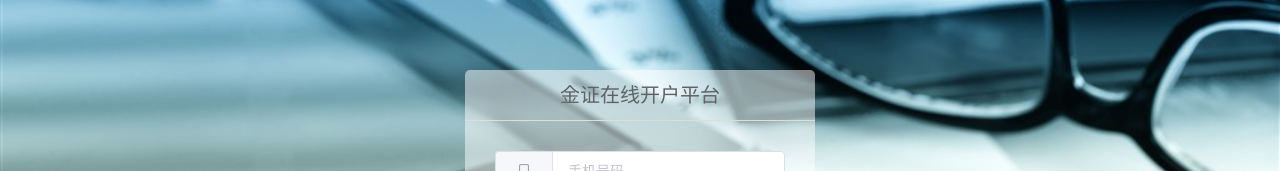
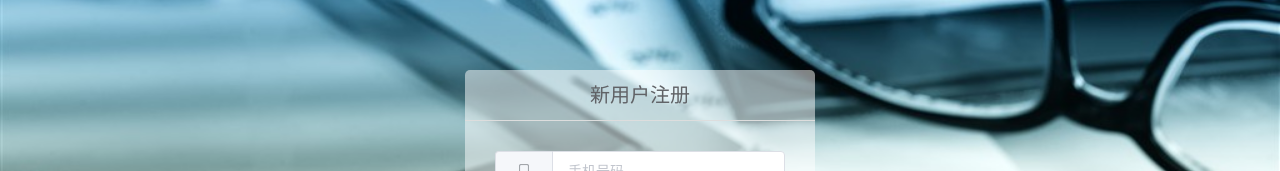
Before and after one commit to chenmianhan/vue-open-account-frontend, a Vue app in the folder vue-openaccount/: page /#/signup in a window 1280 px wide. Shown: the part 140-311 px from the top of the page. Built offline with nearby package versions, Linux system fonts and the light colour scheme.

Commit message:
注册界面修改

```diff
--- a/vue-openaccount/src/pages/SignUp.vue
+++ b/vue-openaccount/src/pages/SignUp.vue
@@ -1,7 +1,7 @@
 <template>
     <div class="login-wrap">
         <div class="ms-login">
-            <div class="ms-title">金证在线开户平台</div>
+            <div class="ms-title">新用户注册</div>
             <el-form :model="ruleForm" status-icon :rules="rules" ref="ruleForm" label-width="0px" class="ms-content">
                 <el-form-item prop="username">
                     <el-input v-model="ruleForm.username" placeholder="手机号码">
@@ -58,6 +58,7 @@
                         console.log(response);
                         var code = response.data.code;
                         if (code == '300'){
+                            that.isDisabled = false;
                             return callback();
                         }else if (code =='301'){
                             return callback(new Error('该手机号已注册！请直接登录或输入新的手机号'));
@@ -124,7 +125,7 @@
 
             return {
                 isChecked: false,
-                isDisabled: false,
+                isDisabled: true,
                 signUpAllowed: false,
 
                 buttonName: '发送验证码',
```
